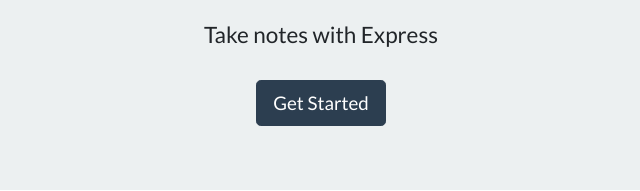
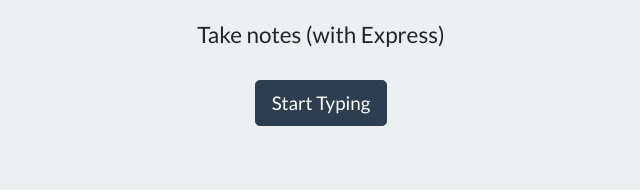
Before and after one commit to Mattrp227/Week-11-Note-Taker, a website: page public/index.html in a window 1280 px wide. Shown: the part 285-476 px from the top of the page, 319-959 px from the left. Drawn offline with nearby package versions, Linux system fonts and the light colour scheme.

Commit message:
Update index.html

```diff
--- a/public/index.html
+++ b/public/index.html
@@ -17,8 +17,8 @@
   <div class="container">
     <div style="margin-top: 80px;" class="jumbotron text-center">
       <h1 class="display-4">Note Taker <span role="img" aria-label="Memo">📝</span></h1>
-      <h4 class="mt-4">Take notes with Express</h4>
-      <a class="btn btn-primary btn-lg mt-4" href="/notes" role="button">Get Started</a>
+      <h4 class="mt-4">Take notes (with Express)</h4>
+      <a class="btn btn-primary btn-lg mt-4" href="/notes" role="button">Start Typing</a>
     </div>
   </div>
   <script src="/assets/js/index.js"></script>
```
